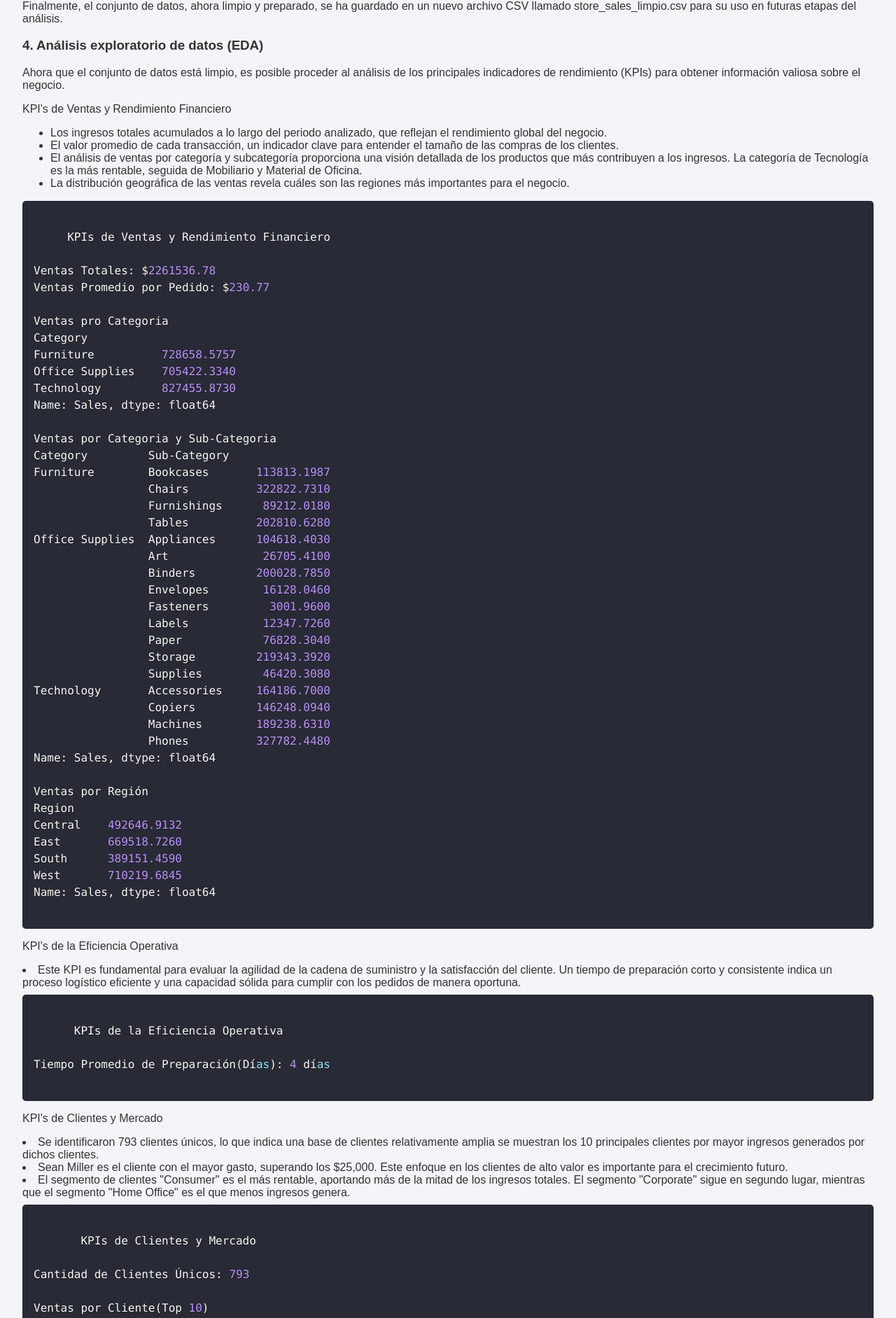
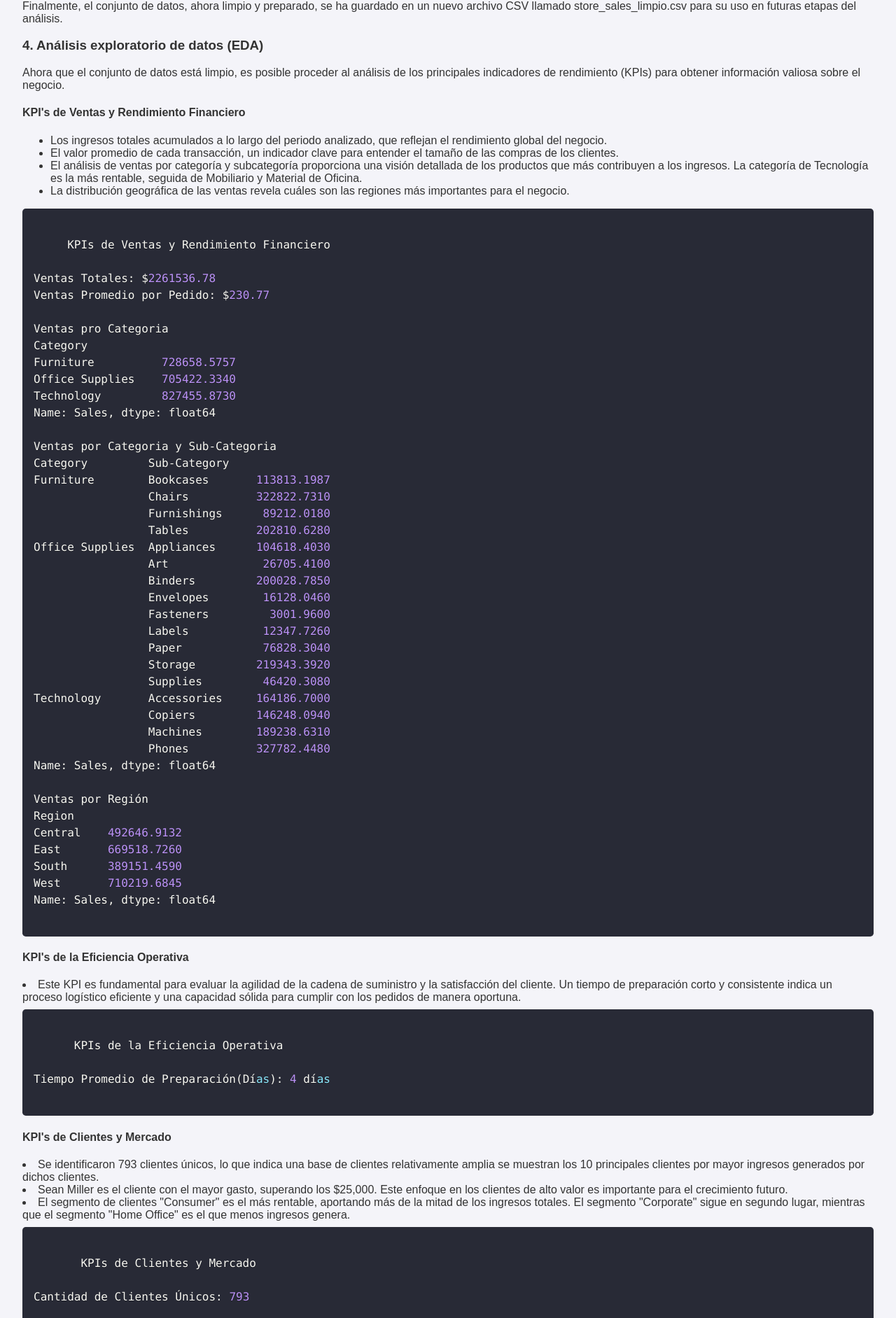
Before and after one commit to SaitoM17/mi-portafolio, a React (Create React App) app: page /superstore-sales in a window 1280 px wide. Shown: the part 2992-4875 px from the top of the page at 70% size. Built offline with nearby package versions, Linux system fonts and the light colour scheme.

Commit message:
fix: cambios en SuperStore_Sales.js

```diff
--- a/src/pages/SuperStore_Sales.js
+++ b/src/pages/SuperStore_Sales.js
@@ -221,9 +221,7 @@ Home Office       $   424,982.18
         para obtener información valiosa sobre el negocio.
       </p>
 
-      <p>
-        KPI's de Ventas y Rendimiento Financiero
-      </p>
+      <h4>KPI's de Ventas y Rendimiento Financiero</h4>
 
       <ul>
         <li>Los ingresos totales acumulados a lo largo del periodo analizado, que reflejan el rendimiento global del negocio.</li>
@@ -236,7 +234,7 @@ Home Office       $   424,982.18
         {salida1}
       </SyntaxHighlighter>
 
-      <p>KPI's de la Eficiencia Operativa</p>
+      <h4>KPI's de la Eficiencia Operativa</h4>
 
       <lu>
         <li>Este KPI es fundamental para evaluar la agilidad de la cadena de suministro y la satisfacción del cliente. Un tiempo de preparación corto y consistente indica un proceso logístico eficiente y una capacidad sólida para cumplir con los pedidos de manera oportuna.</li>
@@ -246,7 +244,7 @@ Home Office       $   424,982.18
         {salida2}
       </SyntaxHighlighter>
 
-      <p>KPI's de Clientes y Mercado</p>
+      <h4>KPI's de Clientes y Mercado</h4>
 
       <lu>
         <li>Se identificaron 793 clientes únicos, lo que indica una base de clientes relativamente amplia se muestran los 10 principales clientes por mayor ingresos generados por dichos clientes.</li>
@@ -521,7 +519,7 @@ Home Office       $   424,982.18
         operaciones y desarrollar estaegías avanzadas.
       </p>
 
-      <p>Segmentación de Clientes con Análisis RFM</p>
+      <h4>Segmentación de Clientes con Análisis RFM</h4>
 
       <p>
         Se utilizó el Análisis RFM (Recencia, Frecuencia, Monetario) para clasificar a los clientes en diferentes grupos estratégicos.
@@ -536,7 +534,7 @@ Home Office       $   424,982.18
 
       <p>Este análisis ha permitido identificar dos grupos clave para la estrategia de negocio: Clientes VIP y Clientes en Riesgo.</p>
 
-      <p>Clientes VIP</p>
+      <h5>Clientes VIP</h5>
 
       <p>
         Este segmento incluye a los clientes más valiosos y leales. Tienen una alta recencia (compran a menudo), una alta frecuencia y un alto valor monetario.
@@ -616,7 +614,7 @@ Home Office       $   424,982.18
         </tbody>
       </table>
 
-      <p>Clientes en Riesgo</p>
+      <h5>Clientes en Riesgo</h5>
 
       <p>
         Este grupo está compuesto por clientes que no han realizado una compra en un tiempo considerable (baja recencia), tienen una baja frecuencia y un bajo valor monetario.
@@ -697,7 +695,7 @@ Home Office       $   424,982.18
         </tbody>
       </table>
 
-      <p>Market Baskt Analysis</p>
+      <h4>Market Baskt Analysis</h4>
 
       <p>
         Se realizó un Market Basket Analysis utilizando el algoritmo Apriori para identificar combinaciones de productos que se compran juntos con frecuencia.
@@ -711,7 +709,7 @@ Home Office       $   424,982.18
         reglas de asociación menos significativas.
       </p>
 
-      <p>Predicción de demanda (Arima/Prophet)</p>
+      <h4>Predicción de demanda (Arima/Prophet)</h4>
 
       <p>
         Este modelo de series de tiempo es ideal para pronosticar datos con patrones estacionales y tendencias claras, como las ventas. El proceso consiste en:
@@ -844,7 +842,7 @@ Home Office       $   424,982.18
         asegurando que se tenga el stock adecuado para cubrir la demanda proyectada.
       </p>
 
-      <p>Análisis ABC-XYZ</p>
+      <h4>Análisis ABC-XYZ</h4>
 
       <p>Este método es crucial para la gestión de inventario, ya que combina dos clasificaciones:</p>
 
@@ -1027,14 +1025,14 @@ Home Office       $   424,982.18
         </tbody>
       </table>
 
-      <p>Segmentación por Comportamiento(Clustering: K-Means)</p>
+      <h4>Segmentación por Comportamiento(Clustering: K-Means)</h4>
 
       <p>
         Para finalizar, se implementó el Análisis de Segmentación por Comportamiento utilizando el algoritmo de clustering K-Means.
         El objetivo es agrupar a los clientes con comportamientos de compra similares para crear perfiles detallados y diseñar estrategias de marketing más efectivas.
       </p>
 
-      <p>Metodología K-Means</p>
+      <h5>Metodología K-Means</h5>
 
       <lu>
         <li>Preparación de datos: Se calculó la Recencia, Frecuencia y Valor Monetario de cada cliente, y se escalaron los datos para que el algoritmo K-Means funcionara correctamente.</li>
@@ -1044,7 +1042,7 @@ Home Office       $   424,982.18
         <img src="/SuperStoreSales/segmentacion_comportamiento_seg_clientes_k_means.png" alt="Segmentación K Means" />
       </lu>
 
-      <p>Perfiles de Clientes</p>
+      <h5>Perfiles de Clientes</h5>
 
       <p>Los perfiles de cada clúster se crearon basándose en sus valores promedio de Recencia, Frecuencia y Valor Monetario.</p>
 
```
